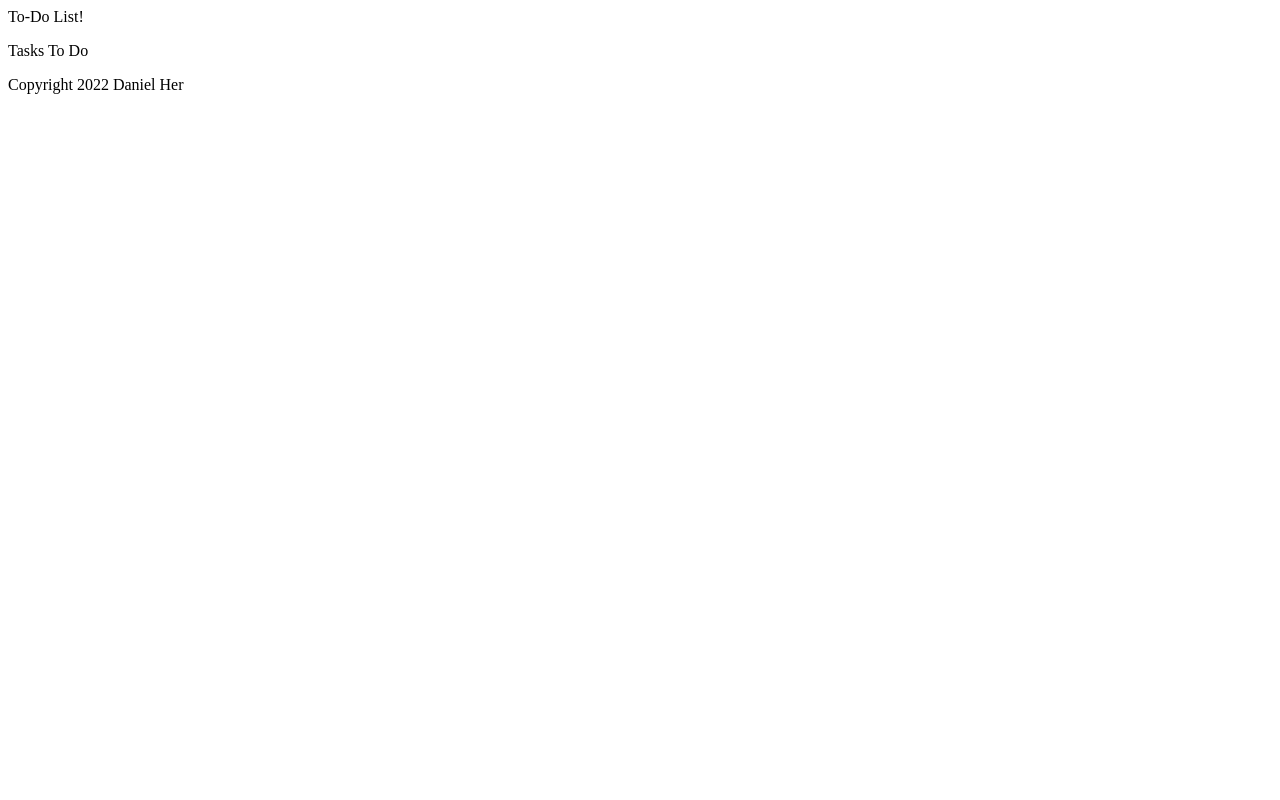
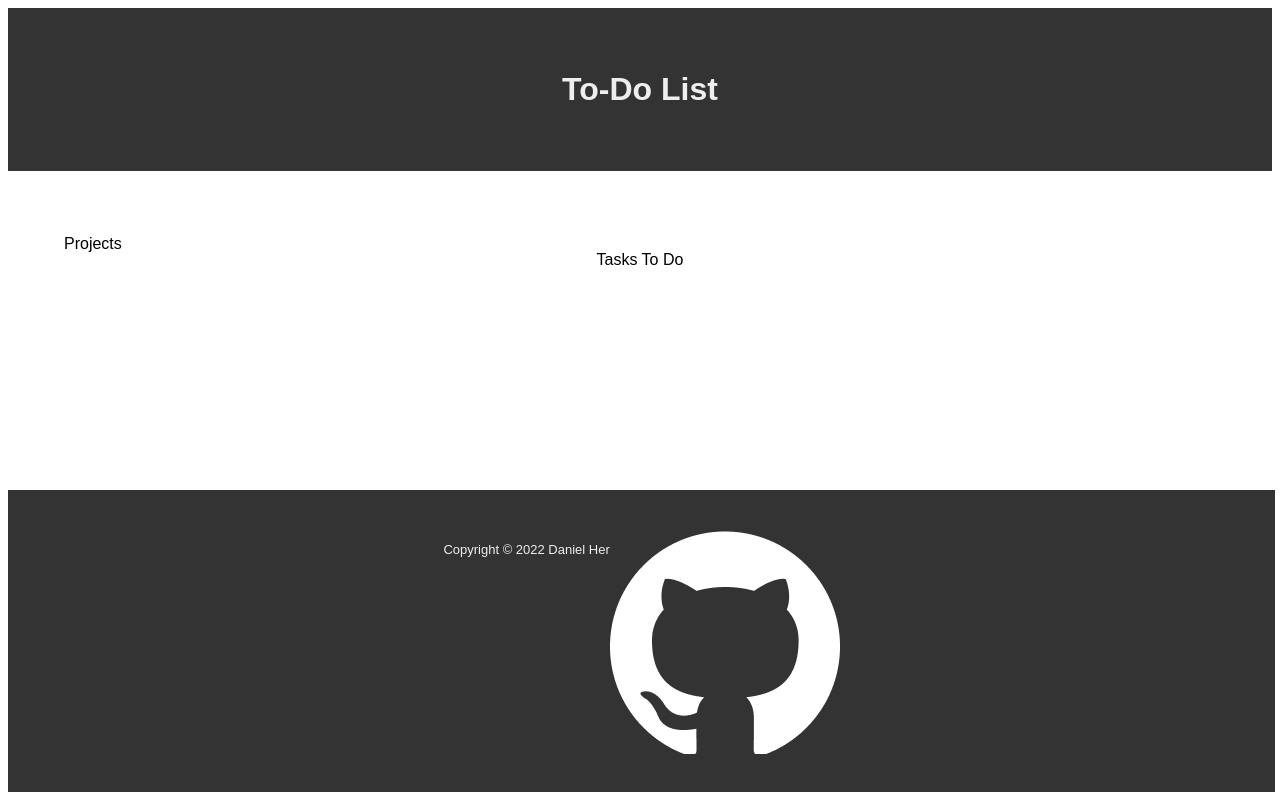
Before and after one commit to DanielJHer/todoList, a website built with webpack: page dist/index.html in a window 1280 px wide. Built offline with Linux system fonts and the light colour scheme; files whose address does not match are found by name.

Commit message:
added ui

```diff
--- a/src/index.js
+++ b/src/index.js
@@ -2,4 +2,4 @@ import "./styles/styles.css";
 
 // add event listeners for click -> open form -> event listener for when form is submitted -> take info and render into dom
 
-console.log("working");
+console.log("is it");
--- a/src/styles/styles.css
+++ b/src/styles/styles.css
@@ -1,11 +1,53 @@
-#header {
+:root {
+  position: relative;
+  min-height: 100%;
+  --primary-dark: #333;
+  --secondary-dark: #444;
+  --primary-light: #eee;
+  --secondary-light: #ddd;
+  font-family: Arial, Helvetica, sans-serif;
 }
 
-#projects {
+.header {
+  display: flex;
+  justify-content: center;
+  align-content: center;
+  padding: 5%;
+  background-color: var(--primary-dark);
+  color: var(--primary-light);
+  font-size: 2em;
+  font-weight: 600;
 }
 
-#display {
+.main {
+  display: flex;
+  justify-content: center;
+  flex-direction: row;
 }
 
-#footer {
+.projects {
+  flex-direction: column;
+  position: absolute;
+  left: 0;
+  padding: 5%;
 }
+
+.display {
+  flex-direction: column;
+  padding: 5%;
+}
+
+.footer {
+  position: absolute;
+  display: flex;
+  justify-content: center;
+  align-content: center;
+  padding: 3%;
+  background-color: var(--primary-dark);
+  color: var(--primary-light);
+  font-family: Arial, Helvetica, sans-serif;
+  font-size: small;
+  font-weight: 200;
+  bottom: 1%;
+  width: 93%;
+}
```
Also changed, not shown: dist/index.html, dist/main.js, src/images/github-mark-white.png (added), 2 other files.
